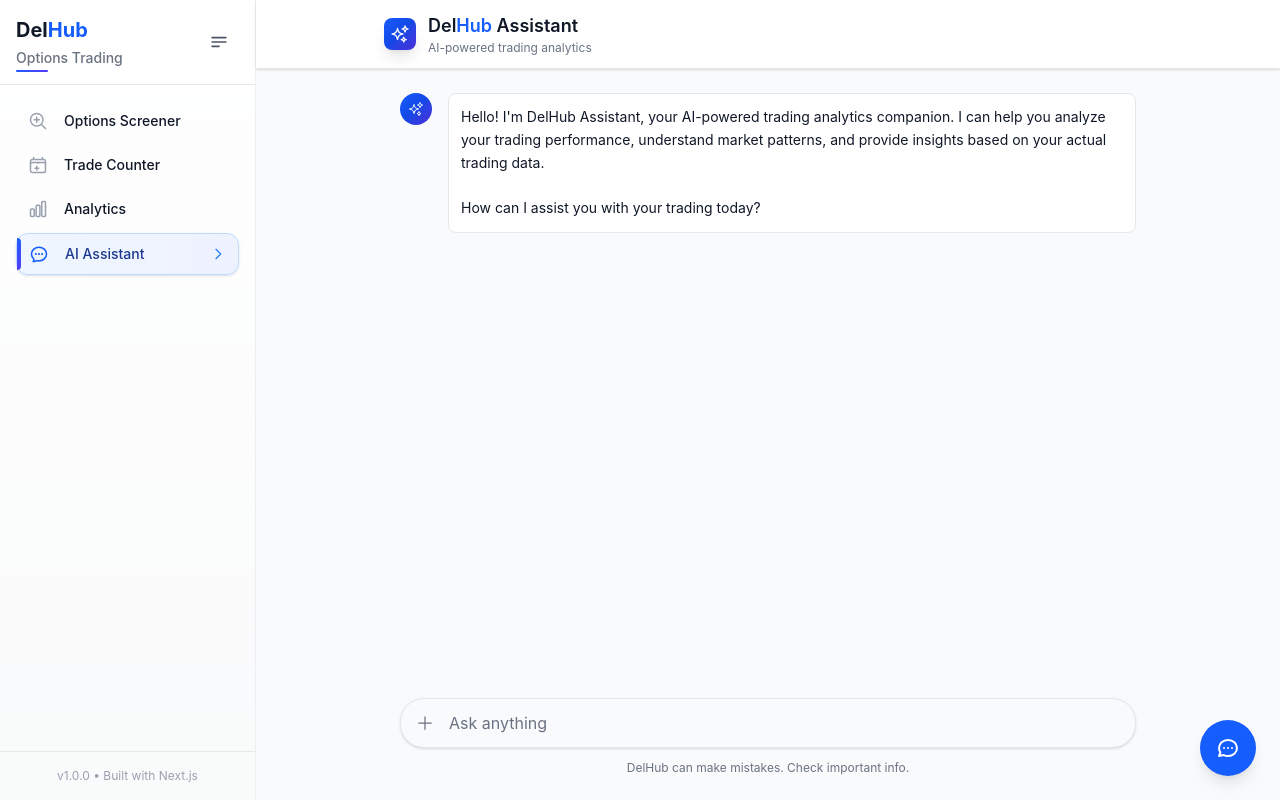
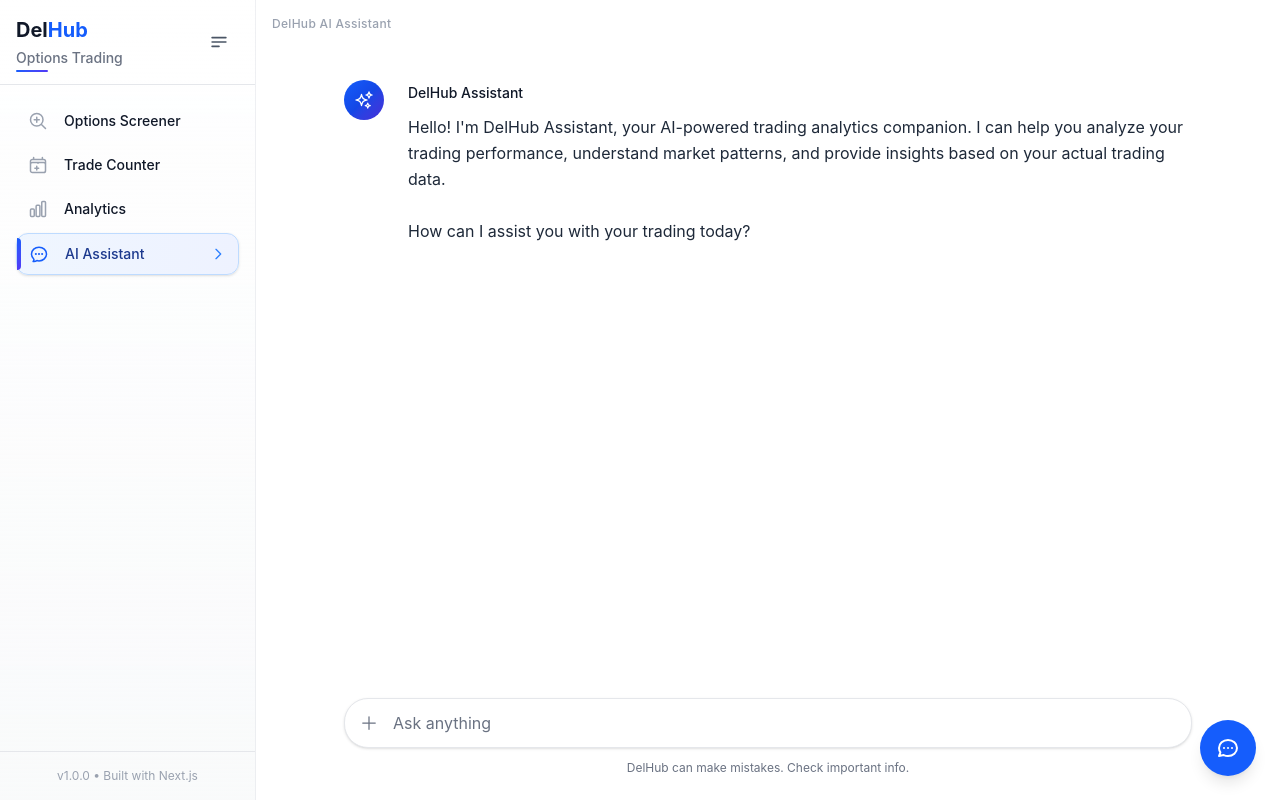
Before and after one commit to JDelott/delhub, a Next.js app: page /chat in a window 1280 px wide. Built offline with nearby package versions, Linux system fonts and the light colour scheme.

Commit message:
added better styling in the ai chat view

```diff
--- a/src/components/ChatAssistant.tsx
+++ b/src/components/ChatAssistant.tsx
@@ -117,58 +117,47 @@
   };
 
   return (
-    <div className="flex flex-col h-screen bg-gray-50">
-      {/* Header */}
-      <div className="bg-white border-b border-gray-200 px-4 py-3 shadow-sm">
-        <div className="max-w-3xl mx-auto flex items-center space-x-3">
-          <div className="w-8 h-8 bg-gradient-to-br from-blue-600 via-blue-700 to-indigo-700 rounded-lg flex items-center justify-center shadow-lg">
-            <SparklesIcon className="h-5 w-5 text-white" />
-          </div>
-          <div>
-            <h1 className="text-lg font-semibold text-gray-900">
-              Del<span className="text-blue-600">Hub</span> Assistant
-            </h1>
-            <p className="text-xs text-gray-500">AI-powered trading analytics</p>
-          </div>
+    <div className="flex flex-col h-screen bg-white relative">
+      {/* Subtle branding in corner */}
+      <div className="absolute top-4 left-4 z-10">
+        <div className="text-xs text-gray-400 font-medium tracking-wide">
+          DelHub AI Assistant
         </div>
       </div>
 
       {/* Messages */}
-      <div className="flex-1 overflow-y-auto">
-        <div className="max-w-3xl mx-auto px-4 py-6 space-y-6">
+      <div className="flex-1 overflow-y-auto pt-12">
+        <div className="max-w-4xl mx-auto px-6 py-8 space-y-8">
         {messages.map((message, index) => (
-          <div key={index} className="group">
-            <div className={`flex items-start gap-4 ${message.role === 'user' ? 'flex-row-reverse' : ''}`}>
+          <div key={index} className={`group ${message.role === 'user' ? 'bg-gray-50 -mx-6 px-6 py-6' : ''}`}>
+            <div className="flex items-start gap-6">
               {/* Avatar */}
-              <div className={`w-8 h-8 rounded-full flex items-center justify-center flex-shrink-0 ${
+              <div className={`w-10 h-10 rounded-full flex items-center justify-center flex-shrink-0 ${
                 message.role === 'user'
                   ? 'bg-blue-600'
                   : 'bg-gradient-to-br from-blue-600 via-blue-700 to-indigo-700'
               }`}>
                 {message.role === 'user' ? (
-                  <span className="text-white font-semibold text-xs">U</span>
+                  <span className="text-white font-semibold text-sm">U</span>
                 ) : (
-                  <SparklesIcon className="h-4 w-4 text-white" />
+                  <SparklesIcon className="h-5 w-5 text-white" />
                 )}
               </div>
 
               {/* Message Content */}
               <div className="flex-1 min-w-0">
-                <div className={`${message.role === 'user' ? 'text-right' : ''}`}>
-                  <div className={`inline-block max-w-full p-3 rounded-lg ${
-                    message.role === 'user'
-                      ? 'bg-blue-600 text-white ml-auto'
-                      : 'bg-white text-gray-900 border border-gray-200'
-                  }`}>
-                    <div className="whitespace-pre-wrap text-sm leading-relaxed">
+                <div className="mb-2">
+                  <span className="text-sm font-medium text-gray-900">
+                    {message.role === 'user' ? 'You' : 'DelHub Assistant'}
+                  </span>
+                </div>
+                <div className="prose prose-sm max-w-none text-gray-800 leading-relaxed">
+                  <div className="whitespace-pre-wrap">
                     {message.content}
                   </div>
                 </div>
-                  <div className={`text-xs text-gray-400 mt-1 opacity-0 group-hover:opacity-100 transition-opacity ${
-                    message.role === 'user' ? 'text-right' : 'text-left'
-                  }`}>
+                <div className="text-xs text-gray-400 mt-3 opacity-0 group-hover:opacity-100 transition-opacity">
                   {formatTimestamp(message.timestamp)}
-                  </div>
                 </div>
               </div>
             </div>
@@ -178,12 +167,16 @@
         {/* Loading indicator */}
         {isLoading && (
           <div className="group">
-            <div className="flex items-start gap-4">
-              <div className="w-8 h-8 rounded-full bg-gradient-to-br from-blue-600 via-blue-700 to-indigo-700 flex items-center justify-center flex-shrink-0">
-                <SparklesIcon className="h-4 w-4 text-white" />
+            <div className="flex items-start gap-6">
+              <div className="w-10 h-10 rounded-full bg-gradient-to-br from-blue-600 via-blue-700 to-indigo-700 flex items-center justify-center flex-shrink-0">
+                <SparklesIcon className="h-5 w-5 text-white" />
               </div>
               <div className="flex-1 min-w-0">
-                <div className="bg-white p-3 rounded-lg border border-gray-200 inline-block">
+                <div className="mb-2">
+                  <span className="text-sm font-medium text-gray-900">
+                    DelHub Assistant
+                  </span>
+                </div>
                 <div className="flex items-center space-x-2">
                   <div className="flex space-x-1">
                     <div className="w-1.5 h-1.5 bg-blue-600 rounded-full animate-bounce"></div>
@@ -191,7 +184,6 @@
                     <div className="w-1.5 h-1.5 bg-blue-600 rounded-full animate-bounce" style={{ animationDelay: '0.2s' }}></div>
                   </div>
                   <span className="text-xs text-gray-500">Thinking...</span>
-                  </div>
                 </div>
               </div>
             </div>
@@ -204,13 +196,13 @@
 
 
       {/* Input */}
-      <div className="bg-gray-50">
-        <div className="max-w-3xl mx-auto px-4 pb-6 relative">
+      <div className="bg-white">
+        <div className="max-w-4xl mx-auto px-6 pb-6 relative">
           {/* Input Container */}
-          <div className="relative bg-gray-50 rounded-3xl border border-gray-200 shadow-sm">
+          <div className="relative bg-white rounded-3xl border border-gray-200 shadow-sm">
             {/* Quick Actions Dropdown - Overlays above */}
             {showQuickActions && (
-              <div className="absolute bottom-full mb-2 left-0 right-0 p-3 bg-gray-50 rounded-xl border border-gray-200 shadow-lg z-10">
+              <div className="absolute bottom-full mb-2 left-0 right-0 p-3 bg-white rounded-xl border border-gray-200 shadow-lg z-10">
                 <div className="grid grid-cols-1 gap-1">
                   {suggestedPrompts.map((prompt, index) => (
                     <button
```
Lines whose indentation alone changed are shown as unchanged.
